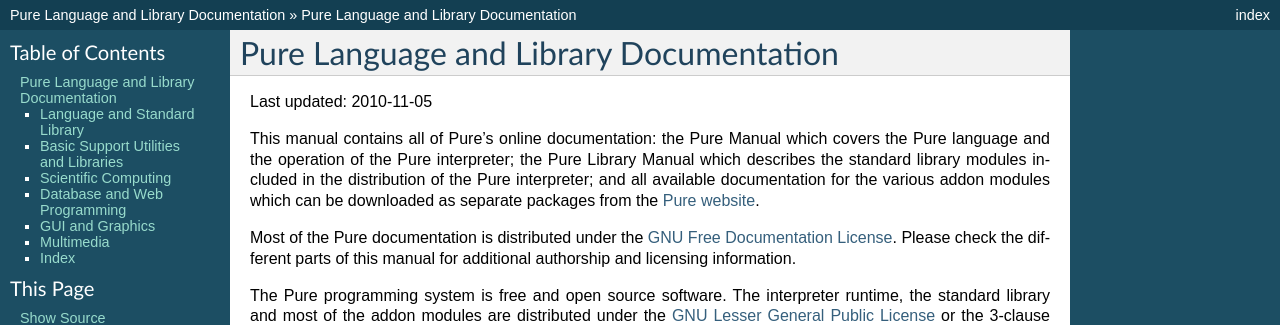
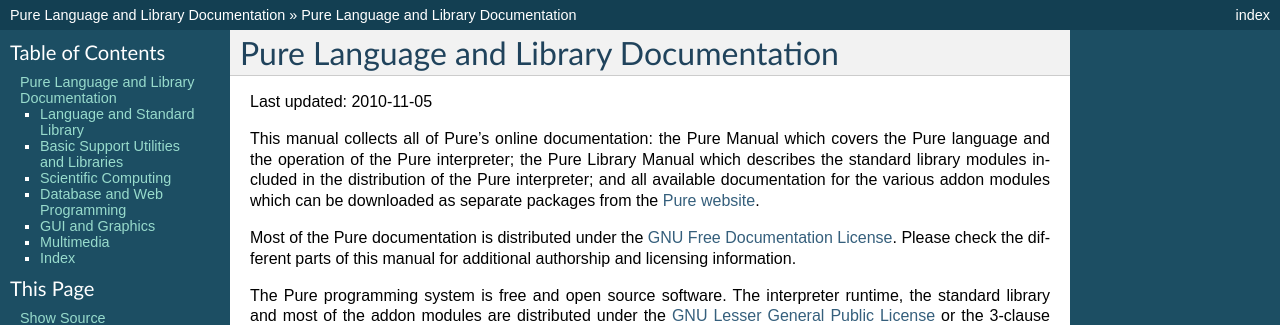
Before and after one commit to agraef/pure-lang, a Sphinx documentation site: the page built from sphinx/puredoc.txt, in a window 1280 px wide. Shown: the top 325 px of the page. Built offline with Sphinx 7.4.7, drawn with Linux system fonts in a browser that asks for light colours; pages that are not in the unit, such as notebooks, are missing from menus.

Commit message:
Cosmetic changes.

```diff
--- a/sphinx/conf.py
+++ b/sphinx/conf.py
@@ -203,7 +203,7 @@
 #latex_show_urls = False
 
 # Additional stuff for the LaTeX preamble.
-latex_preamble = '\\input{../../preamble}'
+#latex_preamble = '\\input{../../preamble}'
 
 # Documents to append as an appendix to all manuals.
 #latex_appendices = []
@@ -211,6 +211,7 @@
 # If false, no module index is generated.
 #latex_domain_indices = True
 
+latex_elements = {'preamble': '\\input{../../preamble}','fncychap': ''}
 
 # -- Options for manual page output --------------------------------------------
 
--- a/sphinx/puredoc.txt
+++ b/sphinx/puredoc.txt
@@ -19,7 +21,7 @@
 .. _Pure website: http://pure-lang.googlecode.com
 .. _Pure mailing list: http://groups.google.com/group/pure-lang
 
-This manual contains all of Pure's online documentation: the Pure Manual which
+This manual collects all of Pure's online documentation: the Pure Manual which
 covers the Pure language and the operation of the Pure interpreter; the Pure
 Library Manual which describes the standard library modules included in the
 distribution of the Pure interpreter; and all available documentation for the
```
Also changed, not shown: other parts of sphinx/puredoc.txt (+3 -1 lines), 1 other file.
